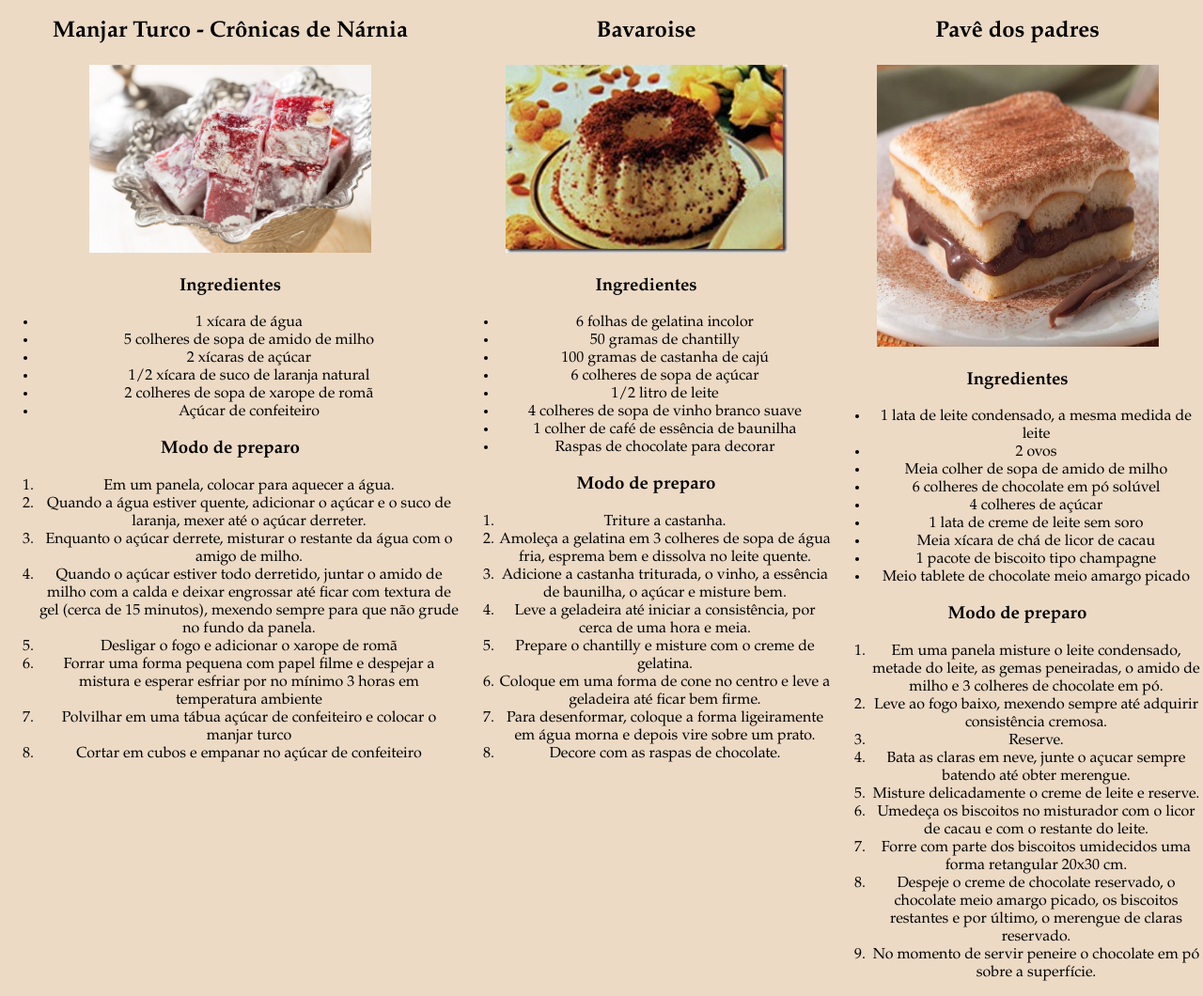
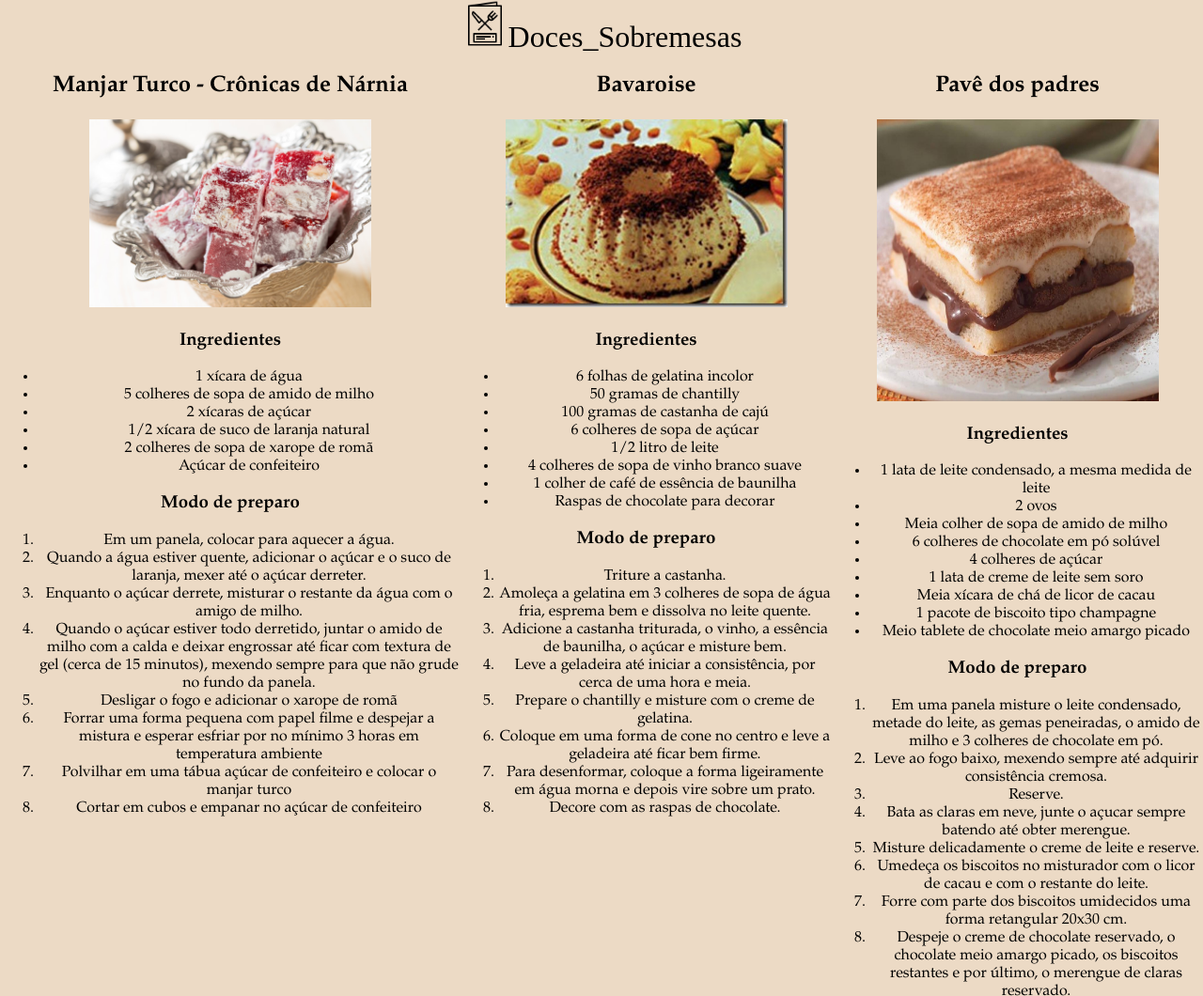
Before and after one commit to GabrielyAguiar/SiteReceitas, a plain HTML site: page Doces_Sobremesas.html in a window 1280 px wide. Shown: the top 1060 px of the page at 94% size. Drawn offline with Linux system fonts and the light colour scheme.

Commit message:
Melhoria

```diff
--- a/Doces_Sobremesas.html
+++ b/Doces_Sobremesas.html
@@ -7,6 +7,7 @@
     <title>Bon Appétit</title>
 </head>
 <body>
+<header><img src="img/cardapio.png" width="50" height="50" />Doces_Sobremesas
 </header>
 <style>
   header{
```
